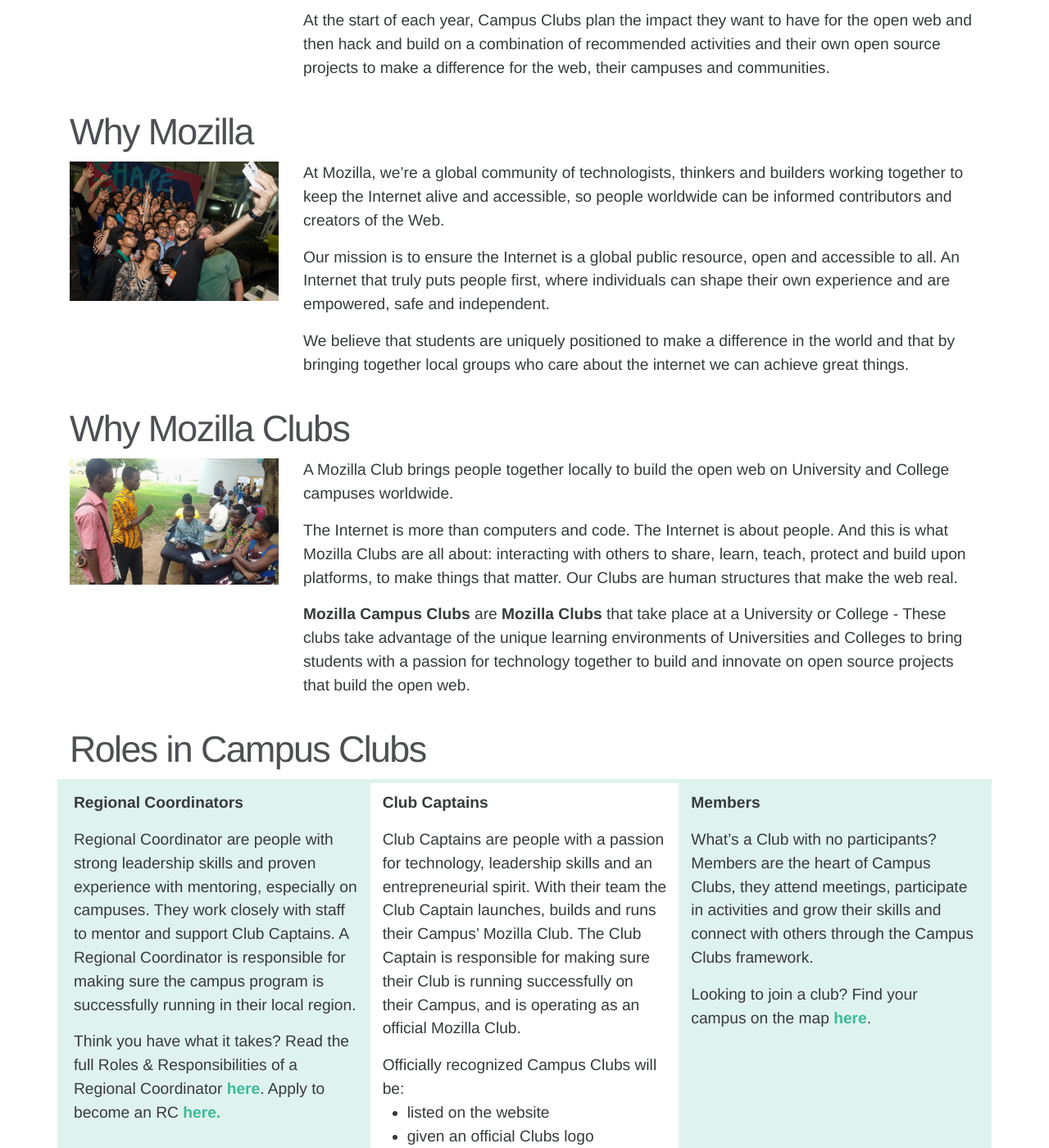
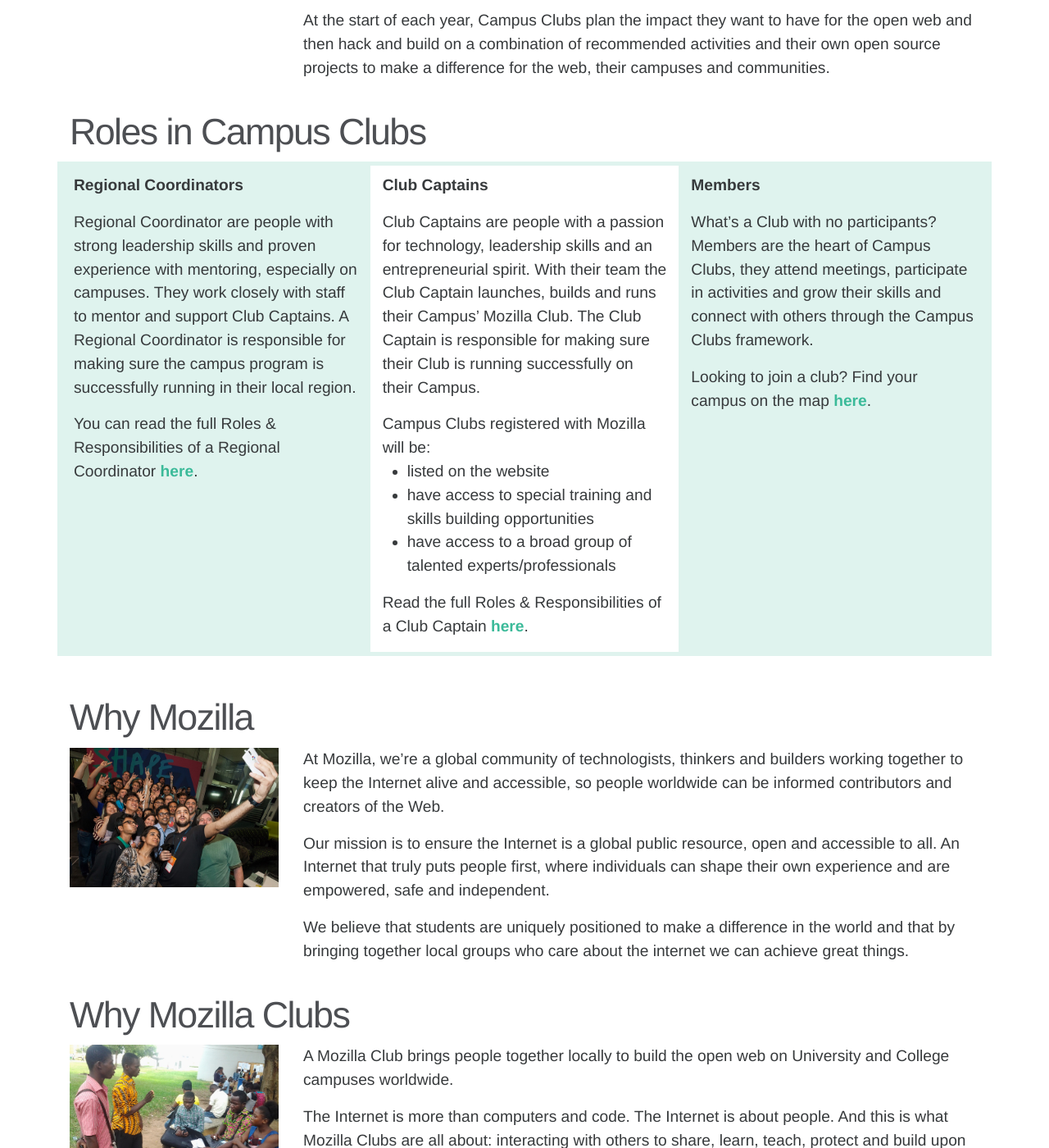
Before and after one commit to mozilla/mozilla-campus-clubs, a Jekyll site: the page built from _pages/about.md, in a window 1280 px wide and 1400 px high, scrolled down 737 px. Shown: the whole window at 82% size. Built offline with Jekyll 4.4.1, drawn with Linux system fonts in a browser that asks for light colours; some web fonts are replaced; some of the changed text lies outside the part shown.

Commit message:
Changed order/updated roles

```diff
--- a/_pages/about.md
+++ b/_pages/about.md
@@ -24,6 +24,45 @@ ref: about
 </p>
   </div>
 </div>
+
+## Roles in Campus Clubs
+
+<div class="row activities-table">
+  <div class="col-md-4">
+    <p><b>Regional Coordinators</b></p>
+
+    <p>Regional Coordinator are people with strong leadership skills and proven experience with mentoring, especially on campuses. They work closely with staff to mentor and support Club Captains. A Regional Coordinator is responsible for making sure the campus program is successfully running in their local region.</p>
+
+    <p>You can read the full Roles & Responsibilities of a Regional Coordinator <a href="https://docs.google.com/document/d/1GypBGnffjxfyX174g7fiLAcZF8tSKC5Xo7Qd4gpC5yM/pub">here</a>.</p>
+  </div>
+
+  <div class="col-md-4">
+    <p><b>Club Captains</b></p>
+
+    <p>Club Captains are people with a passion for technology, leadership skills and an entrepreneurial spirit. With their team the Club Captain launches, builds and runs their Campus’ Mozilla Club.  The Club Captain is responsible for making sure their Club is running successfully on their Campus.</p>
+
+    <p class="ul">Campus Clubs registered with Mozilla will be:</p>
+    <ul>
+      <li>listed on the website</li>
+      <li>have access to special training and skills building opportunities</li>
+      <li>have access to a broad group of talented experts/professionals</li>
+    </ul>
+   <p>
+Read the full Roles & Responsibilities of a Club Captain <a href="https://docs.google.com/document/d/1JE6966a8yc0CBh3Xa9Ce7McKZkxkHvdZg01o5mxUORU/pub">here</a>.</p>
+  </div>
+
+  <div class="col-md-4">
+    <p><b>Members</b></p>
+
+    <p>What’s a Club with no participants? Members are the heart of Campus Clubs, they attend meetings, participate in activities and grow their skills and connect with others through the Campus Clubs framework.</p>
+
+    <p>Looking to join a club? Find your campus on the map <a href="https://campus.mozilla.community/connect/">here</a>.</p>
+  </div>
+</div>
+
+{: .clear}
+&nbsp;
+
 
 ## Why Mozilla
 
@@ -58,45 +97,6 @@ ref: about
 </div>
 
 
-## Roles in Campus Clubs
-
-<div class="row activities-table">
-  <div class="col-md-4">
-    <p><b>Regional Coordinators</b></p>
-
-    <p>Regional Coordinator are people with strong leadership skills and proven experience with mentoring, especially on campuses. They work closely with staff to mentor and support Club Captains. A Regional Coordinator is responsible for making sure the campus program is successfully running in their local region.</p>
-
-    <p>Think you have what it takes?  Read the full Roles & Responsibilities of a Regional Coordinator <a href="https://docs.google.com/document/d/1GypBGnffjxfyX174g7fiLAcZF8tSKC5Xo7Qd4gpC5yM/pub">here</a>. Apply to become an RC <a href="https://docs.google.com/a/mozilla.com/forms/d/e/1FAIpQLSeTTDC4ozjGXIOW1sbXqsxw-5kuTtjqNDzj2RTe3yBBuwDVIA/viewform">here.</a></p>
-  </div>
-
-  <div class="col-md-4">
-    <p><b>Club Captains</b></p>
-
-    <p>Club Captains are people with a passion for technology, leadership skills and an entrepreneurial spirit. With their team the Club Captain launches, builds and runs their Campus’ Mozilla Club.  The Club Captain is responsible for making sure their Club is running successfully on their Campus, and is operating as an official Mozilla Club. </p>
-
-    <p class="ul">Officially recognized Campus Clubs will be:</p>
-    <ul>
-      <li>listed on the website</li>
-      <li>given an official Clubs logo</li>
-      <li>have access to special training and skills building opportunities</li>
-    </ul>
-    <p>In order for a Club to be recognized as an official Mozilla Campus Club <strong>a Club must show consistent activity during the academic year </strong>- by participating in activities, submitting reports, and meeting with their Regional Coordinator. If a Club is inactive for 3 they will be considered inactive. </p>
-   <p>
-Read the full Roles & Responsibilities of a Club Captain <a href="https://docs.google.com/document/d/1JE6966a8yc0CBh3Xa9Ce7McKZkxkHvdZg01o5mxUORU/pub">here</a>.</p>
-  </div>
-
-  <div class="col-md-4">
-    <p><b>Members</b></p>
-
-    <p>What’s a Club with no participants? Members are the heart of Campus Clubs, they attend meetings, participate in activities and grow their skills and connect with others through the Campus Clubs framework.</p>
-
-    <p>Looking to join a club? Find your campus on the map <a href="https://campus.mozilla.community/connect/">here</a>.</p>
-  </div>
-</div>
-
-{: .clear}
-&nbsp;
-
 
 ## History of Mozilla on Campus
 
```
